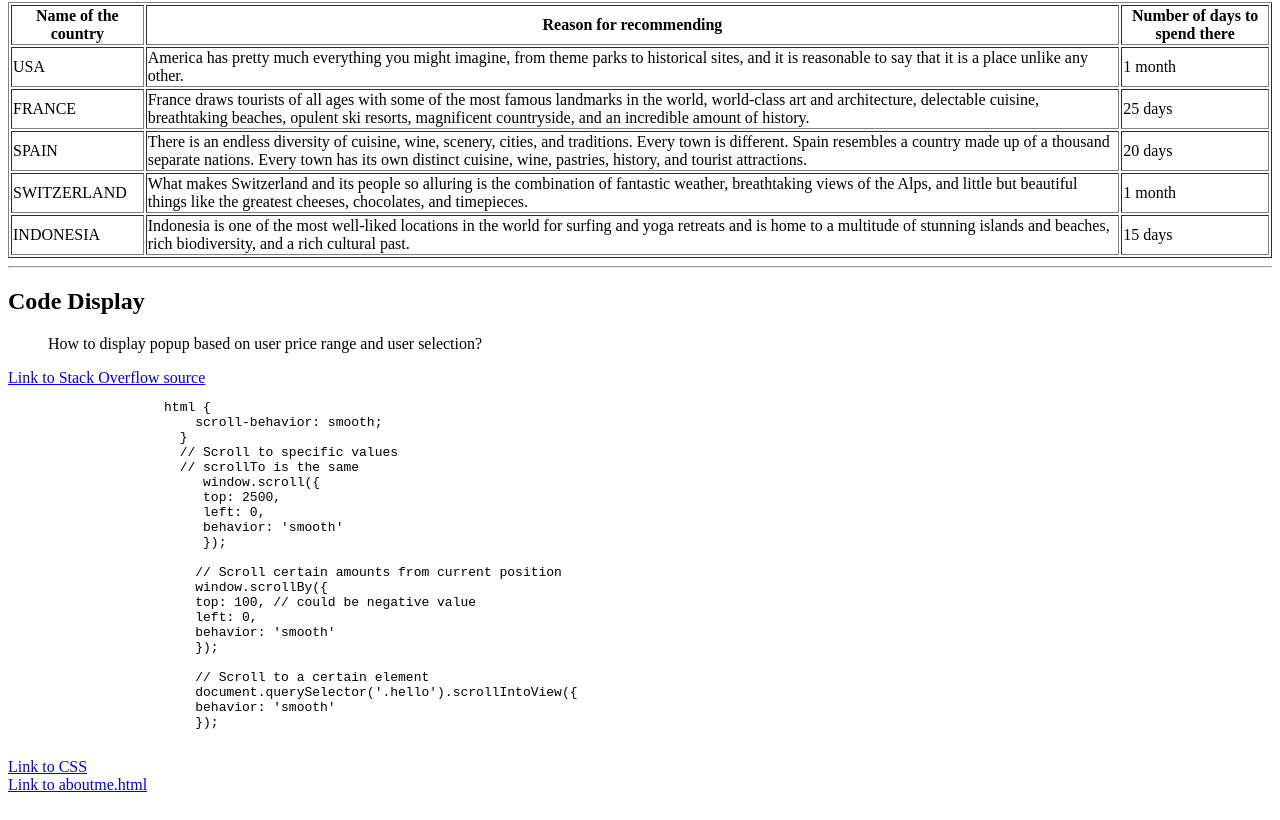
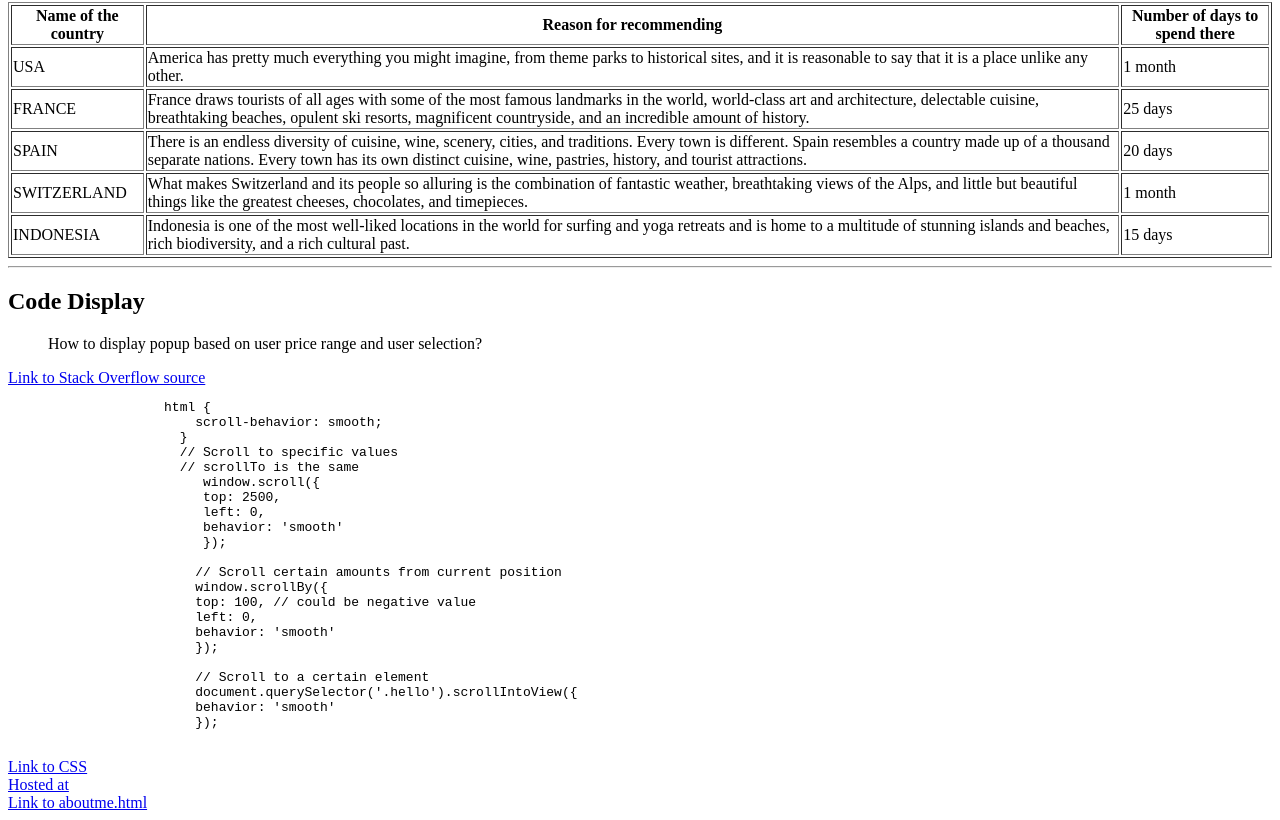
Before and after one commit to 44-563-Web-Apps-S23/44563-webapps-assignment-3-Likhithanwmsu, a plain HTML site: page index.html in a window 1280 px wide. Shown: the part 586-1406 px from the top of the page. Drawn offline with Linux system fonts and the light colour scheme.

Commit message:
Hosted on GitHub pages

```diff
--- a/index.html
+++ b/index.html
@@ -99,6 +99,8 @@
                 </pre>
                 <a href = "https://css-tricks.com/snippets/jquery/smooth-scrolling/"> Link to CSS</a>
                 <br>
+                <a href = "https://44-563-web-apps-s23.github.io/44563-webapps-assignment-3-Likhithanwmsu/"> Hosted at </a>
+                <br>
           </body>
     <a href = "aboutme.html">Link to aboutme.html</a>
 </html>
```
